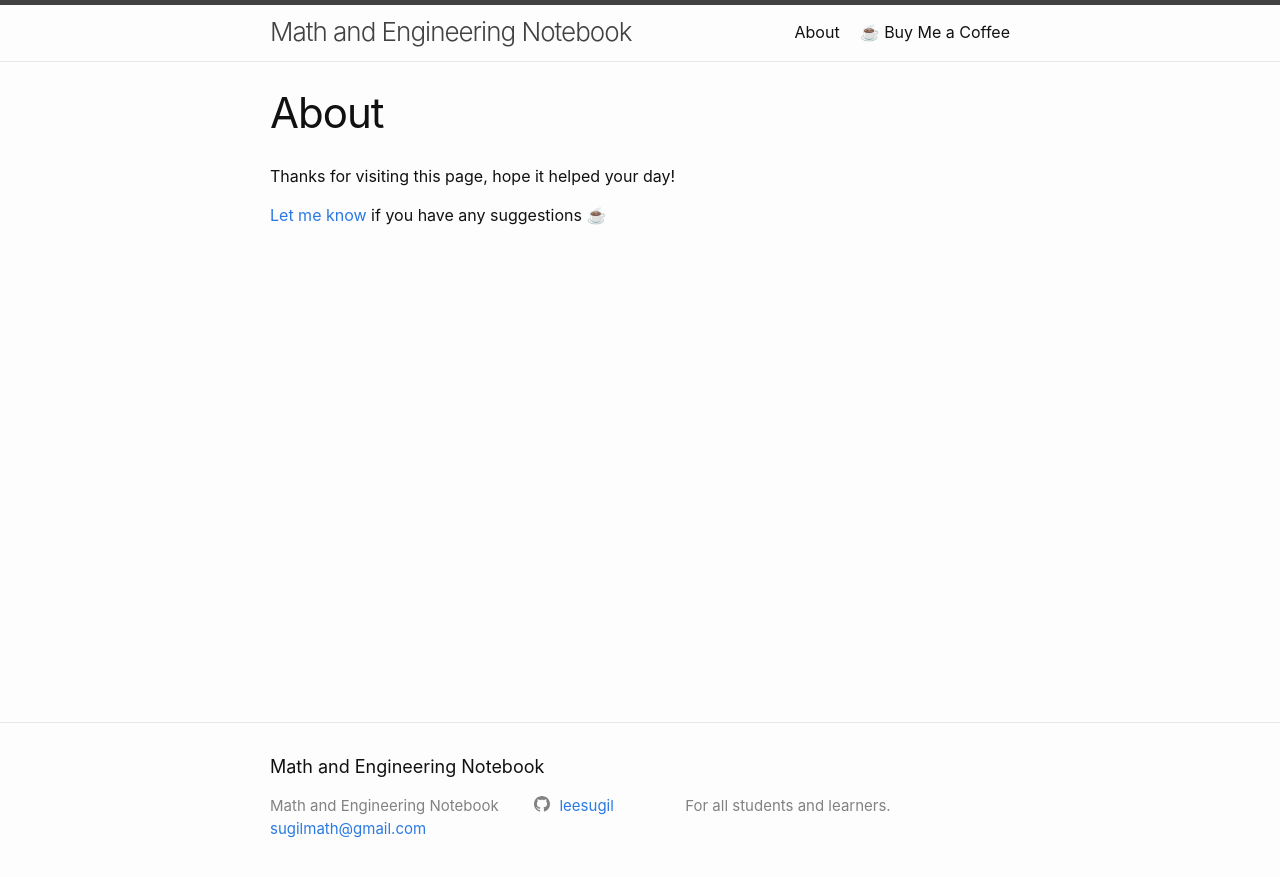
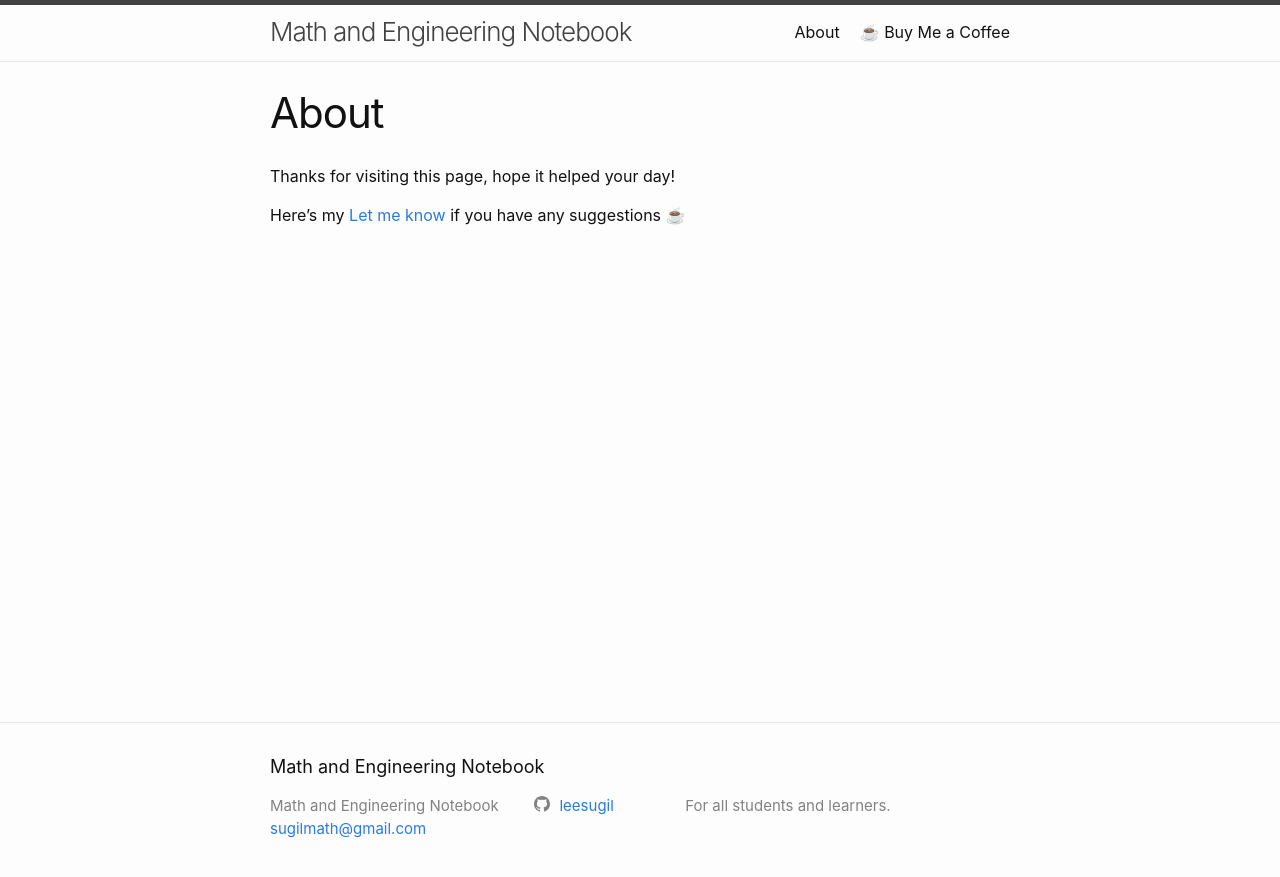
Before and after one commit to leesugil/leesugil.github.io, a Jekyll site: the page built from docs/about.markdown, in a window 1280 px wide. Shown: the top 877 px of the page. Built offline with Jekyll 4.4.1, drawn with Linux system fonts in a browser that asks for light colours.

Commit message:
updated some links that need to open in a new tab

```diff
--- a/docs/about.markdown
+++ b/docs/about.markdown
@@ -6,5 +6,4 @@
 
 Thanks for visiting this page, hope it helped your day!
 
-[Let me know](https://github.com/leesugil/leesugil.github.io) if you have any
-suggestions ☕️
+Here's my <a href="https://github.com/leesugil/leesugil.github.io/tree/gh-pages" target="_blank" rel="noopener noreferrer">Let me know</a> if you have any suggestions ☕️
--- a/docs/support.markdown
+++ b/docs/support.markdown
@@ -8,6 +8,7 @@
 
 I'm genuinely glad that I could help you with my passion just like how I got helped from my teachers, friends, and all the generous people on the Internet 🍄
 
-Here's my [Patreon page](https://patreon.com/MathandEngineeringNotebook?utm_medium=unknown&utm_source=join_link&utm_campaign=creatorshare_creator&utm_content=copyLink) for those who want to buy me a cup of coffee ☕️
+Here's my <a href="https://patreon.com/MathandEngineeringNotebook?utm_medium=unknown&utm_source=join_link&utm_campaign=creatorshare_creator&utm_content=copyLink" target="_blank" rel="noopener noreferrer">Patreon page</a> for those who want to buy me a cup of coffee ☕️
+
 
 Hope you have a wonderful rest of the day (or night 🦉) 🪴
```
